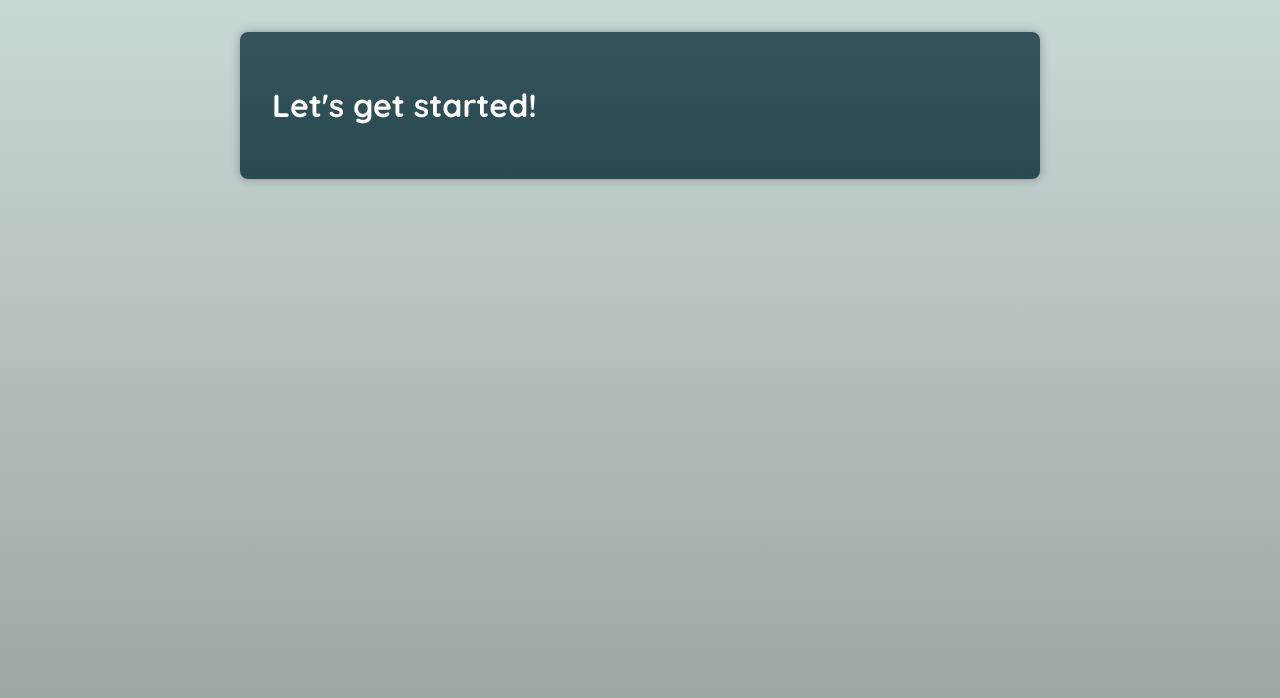
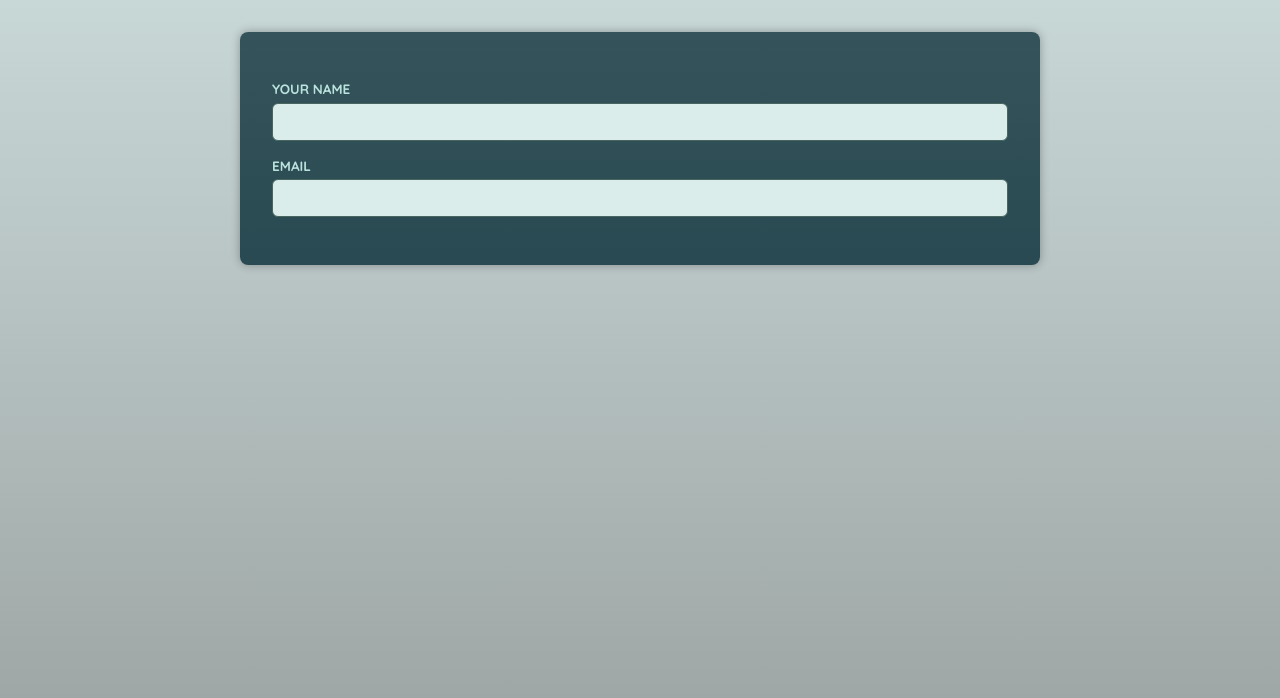
Before and after one commit to reskiabs/ts-adv-component, a React (Vite) app: page / in a window 1280 px wide. Shown: the top 698 px of the page. Built offline with nearby package versions, Linux system fonts and the light colour scheme; a web font is replaced by a local one.

Commit message:
added input component

```diff
--- a/src/App.tsx
+++ b/src/App.tsx
@@ -1,5 +1,12 @@
+import Input from "./components/input";
+
 function App() {
-  return <h1>Let's get started!</h1>;
+  return (
+    <main>
+      <Input label="Your Name" id="name" />
+      <Input label="Email" id="email" />
+    </main>
+  );
 }
 
 export default App;
--- a/src/components/input.tsx
+++ b/src/components/input.tsx
@@ -0,0 +1,12 @@
+type InputProps = {
+  label: string;
+  id: string;
+};
+export default function Input({ label, id }: InputProps) {
+  return (
+    <p>
+      <label htmlFor={id}>{label}</label>
+      <input type="text" id={id} />
+    </p>
+  );
+}
```
